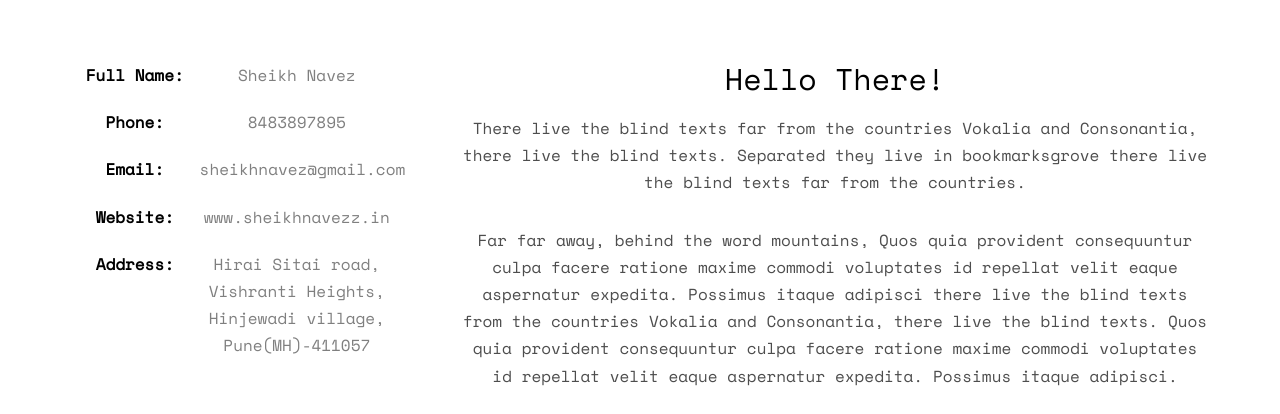
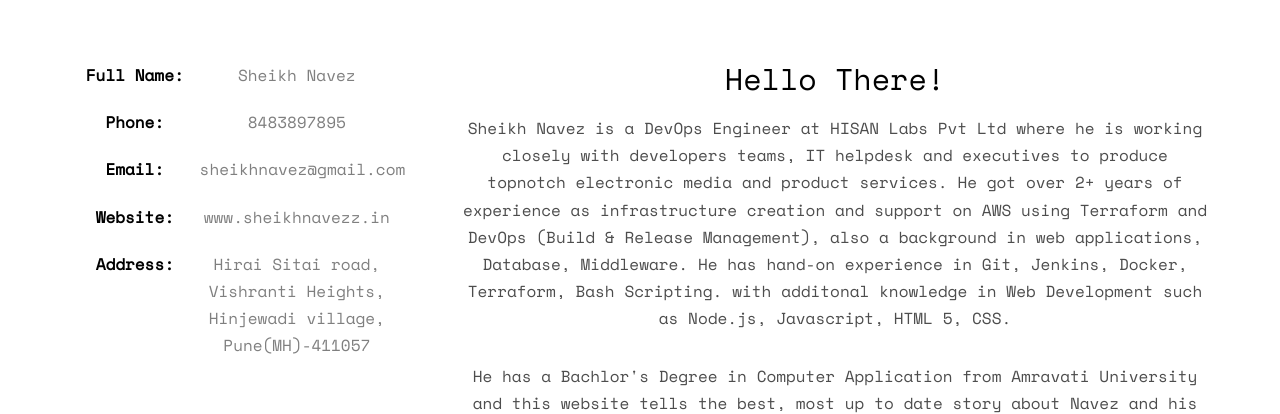
Before and after one commit to sheikhnavezz/sheikhnavez-website, a plain HTML site: page index.html in a window 1280 px wide. Shown: the part 1010-1424 px from the top of the page. Drawn offline with nearby package versions, Linux system fonts and the light colour scheme; some packages are replaced by stand-ins of ours; a script that the page names is missing; files whose address does not match are found by name.

Commit message:
modified index.html file

```diff
--- a/index.html
+++ b/index.html
@@ -104,8 +104,8 @@
 				</div>
 				<div class="col-md-8">
 					<h2>Hello There!</h2>
-					<p>There live the blind texts far from the countries Vokalia and Consonantia, there live the blind texts. Separated they live in bookmarksgrove there live the blind texts far from the countries.</p>
-					<p>Far far away, behind the word mountains, Quos quia provident consequuntur culpa facere ratione maxime commodi voluptates id repellat velit eaque aspernatur expedita. Possimus itaque adipisci there live the blind texts from the countries Vokalia and Consonantia, there live the blind texts. Quos quia provident consequuntur culpa facere ratione maxime commodi voluptates id repellat velit eaque aspernatur expedita. Possimus itaque adipisci.</p>
+					<p>Sheikh Navez is a DevOps Engineer at HISAN Labs Pvt Ltd where he is working closely with developers teams, IT helpdesk and executives to produce topnotch electronic media and product services. He got over 2+ years of experience as infrastructure creation and support on AWS using Terraform and DevOps (Build & Release Management), also a background in web applications, Database, Middleware. He has hand-on experience in Git, Jenkins, Docker, Terraform, Bash Scripting. with additonal knowledge in Web Development such as Node.js, Javascript, HTML 5, CSS.</p>
+					<p>He has a Bachlor's Degree in Computer Application from Amravati University and this website tells the best, most up to date story about Navez and his career. However, if you need a plain resume in a standard format, click on Download CV button given below and checkout his Social platforms to know more about him.</p>
 					<p>
 						<ul class="fh5co-social-icons">
 
```
